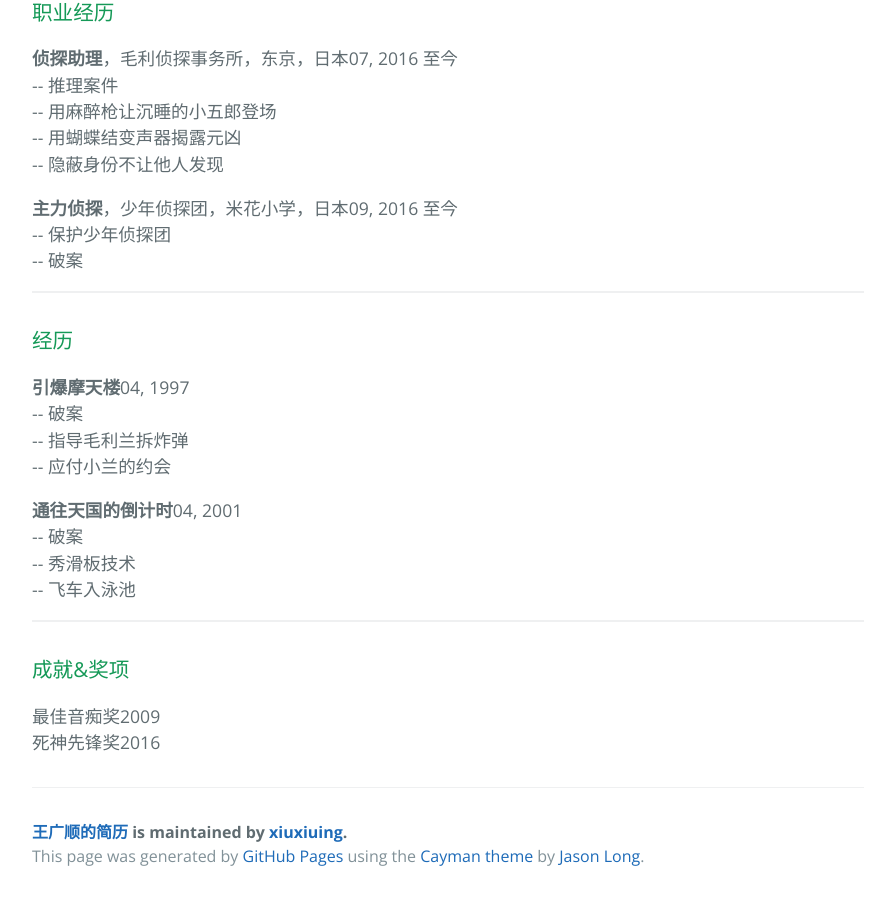
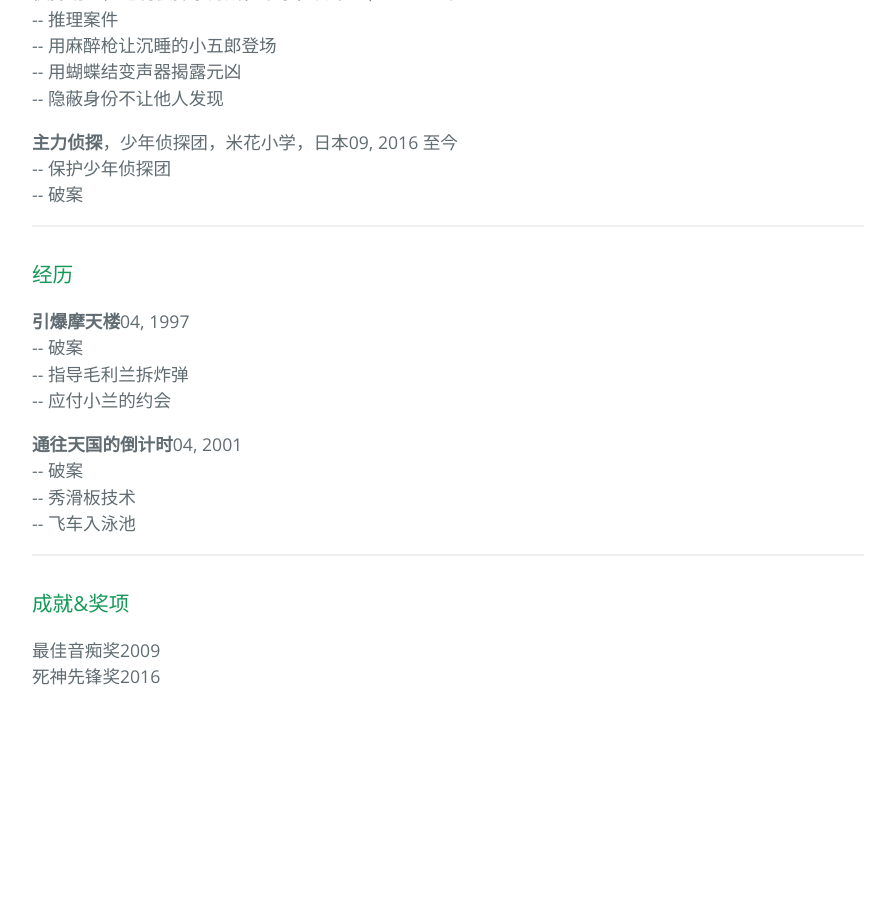
Before and after one commit to xiuxiuing/Hello-xiuxiuing, a Jekyll site: the page index.html, which Jekyll copies as it is, in a window 1280 px wide and 900 px high, scrolled down 744 px. Shown: the whole window, without its empty margins (192-1087 px from the left). Built offline with Jekyll 4.4.1, drawn with Linux system fonts in a browser that asks for light colours; after the commit the page ends 1483 px from its top, so only the background shows below that; some of the changed text lies outside the part shown.

Commit message:
去掉head和footer

```diff
--- a/index.html
+++ b/index.html
@@ -2,7 +2,7 @@
 <html lang="en-us">
   <head>
     <meta charset="UTF-8">
-    <title>王广顺的简历 by xiuxiuing</title>
+    <title>王广顺的简历</title>
     <meta name="viewport" content="width=device-width, initial-scale=1">
     <link rel="stylesheet" type="text/css" href="stylesheets/normalize.css" media="screen">
     <link href='https://fonts.googleapis.com/css?family=Open+Sans:400,700' rel='stylesheet' type='text/css'>
@@ -13,9 +13,6 @@
     <section class="page-header">
       <h1 class="project-name">王广顺的简历</h1>
       <h2 class="project-tagline">王广顺的简历</h2>
-      <a href="https://github.com/xiuxiuing/Hello-xiuxiuing" class="btn">View on GitHub</a>
-      <a href="https://github.com/xiuxiuing/Hello-xiuxiuing/zipball/master" class="btn">Download .zip</a>
-      <a href="https://github.com/xiuxiuing/Hello-xiuxiuing/tarball/master" class="btn">Download .tar.gz</a>
     </section>
 
     <section class="main-content">
@@ -72,11 +69,6 @@
 <p>最佳音痴奖2009<br>
 死神先锋奖2016<br></p>
 
-      <footer class="site-footer">
-        <span class="site-footer-owner"><a href="https://github.com/xiuxiuing/Hello-xiuxiuing">王广顺的简历</a> is maintained by <a href="https://github.com/xiuxiuing">xiuxiuing</a>.</span>
-
-        <span class="site-footer-credits">This page was generated by <a href="https://pages.github.com">GitHub Pages</a> using the <a href="https://github.com/jasonlong/cayman-theme">Cayman theme</a> by <a href="https://twitter.com/jasonlong">Jason Long</a>.</span>
-      </footer>
 
     </section>
 
```
